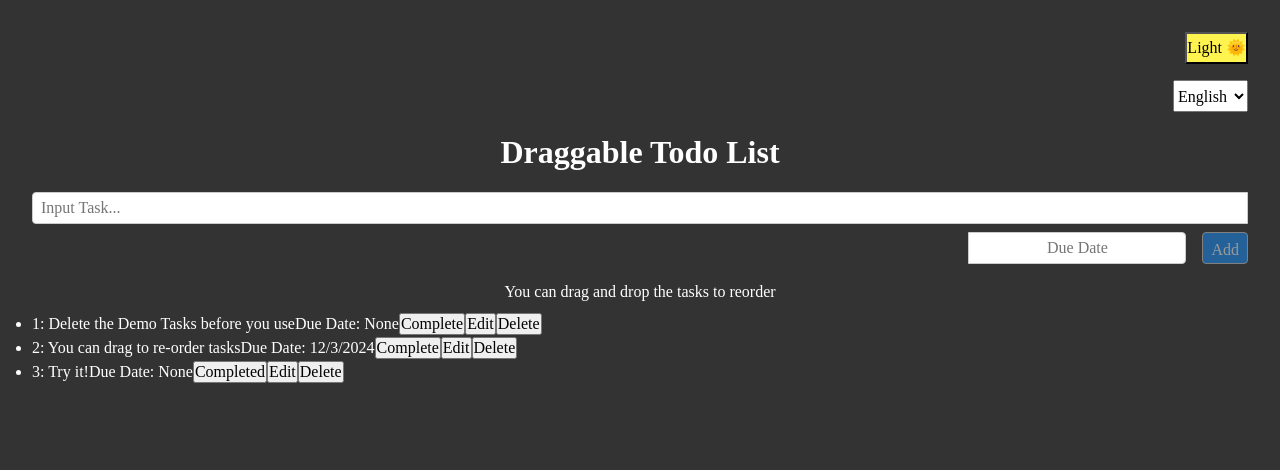
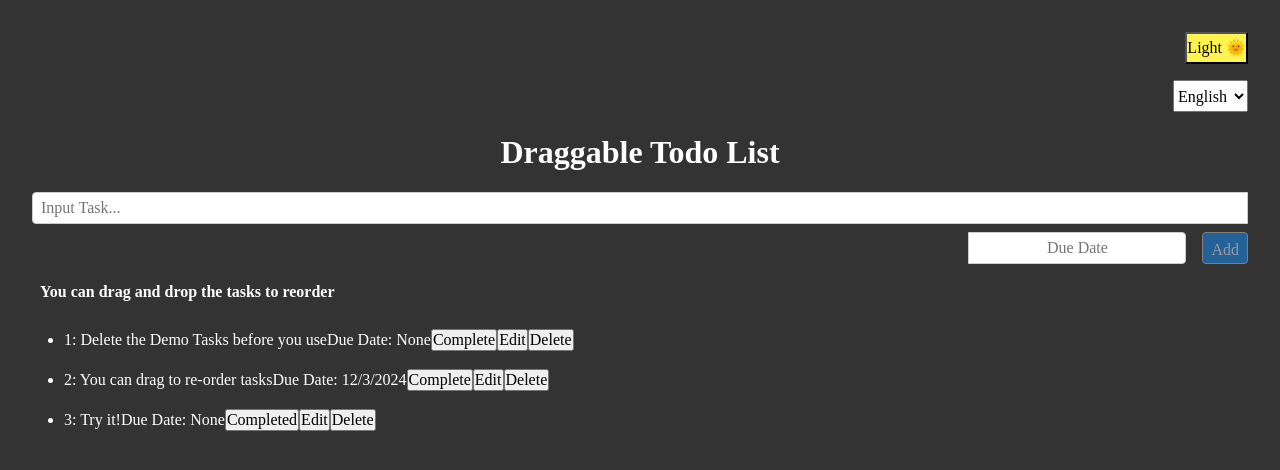
Before and after one commit to john-data-chen/ts-react-drag-and-drop-starter-kit, a React (Vite) app: page / in a window 1280 px wide. Shown: the top 470 px of the page. Built offline with nearby package versions, Linux system fonts and the light colour scheme.

Commit message:
Add todo list styles

```diff
--- a/src/component/TodoForm.tsx
+++ b/src/component/TodoForm.tsx
@@ -57,7 +57,7 @@ const TodoForm = ({ addTodo }: TodoFormProps) => {
           {t("todo-form.add-button")}
         </motion.button>
       </div>
-      <p className="draggableHint">{t("draggable-hint")}</p>
+      <h2 className="draggableHint">{t("draggable-hint")}</h2>
     </form>
   );
 };
--- a/src/component/TodoList.tsx
+++ b/src/component/TodoList.tsx
@@ -15,7 +15,7 @@ const TodoList = ({
   handleEditTodo,
 }: TodoListProps) => {
   return (
-    <ul>
+    <ul className="todoList">
       {todos.map((todo) => (
         <TodoCard
           key={todo.id}
--- a/src/theme/ThemeSets.ts
+++ b/src/theme/ThemeSets.ts
@@ -118,7 +118,12 @@ export const GlobalStyles = createGlobalStyle`
   .draggableHint {
     font-size: 1rem;
     margin: 0.5rem;
-    text-align: center;
+    text-align: left;
+  }
+
+  // TodoList styles
+  .todoList {
+    margin: 1rem 2rem 1rem 2rem;
   }
 `;
 
```
